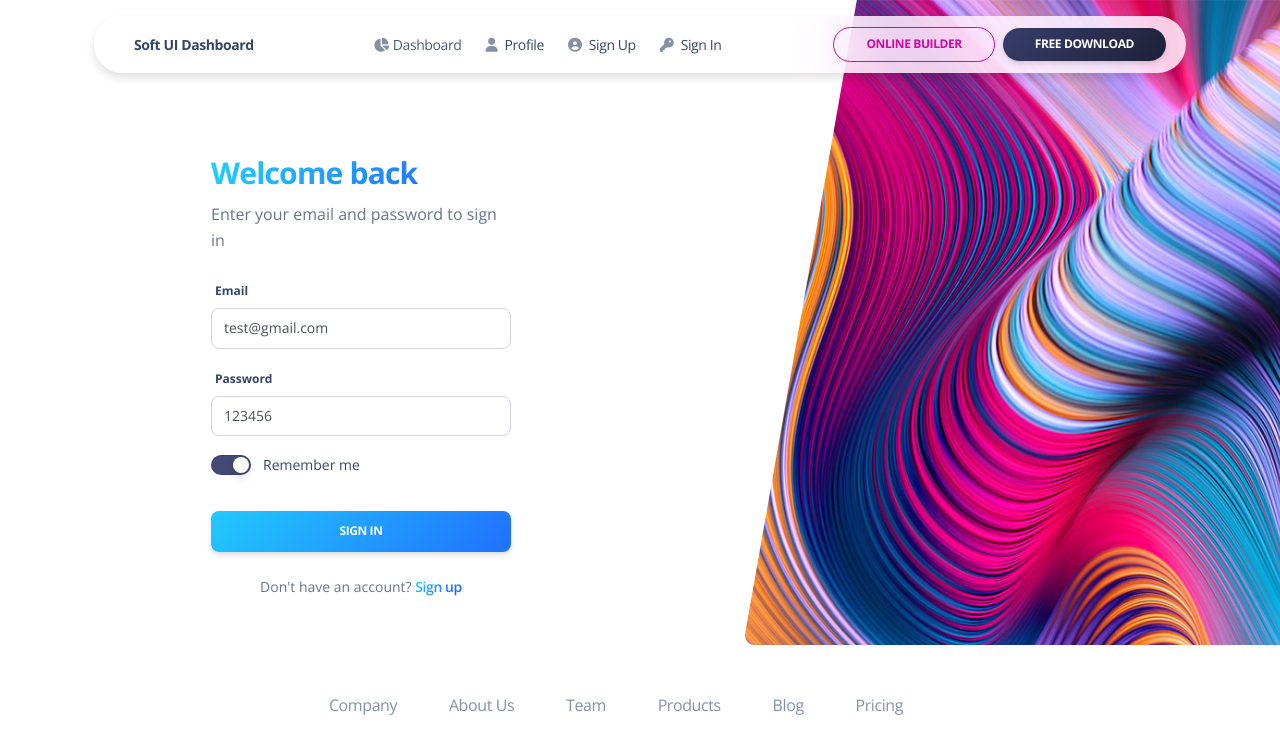
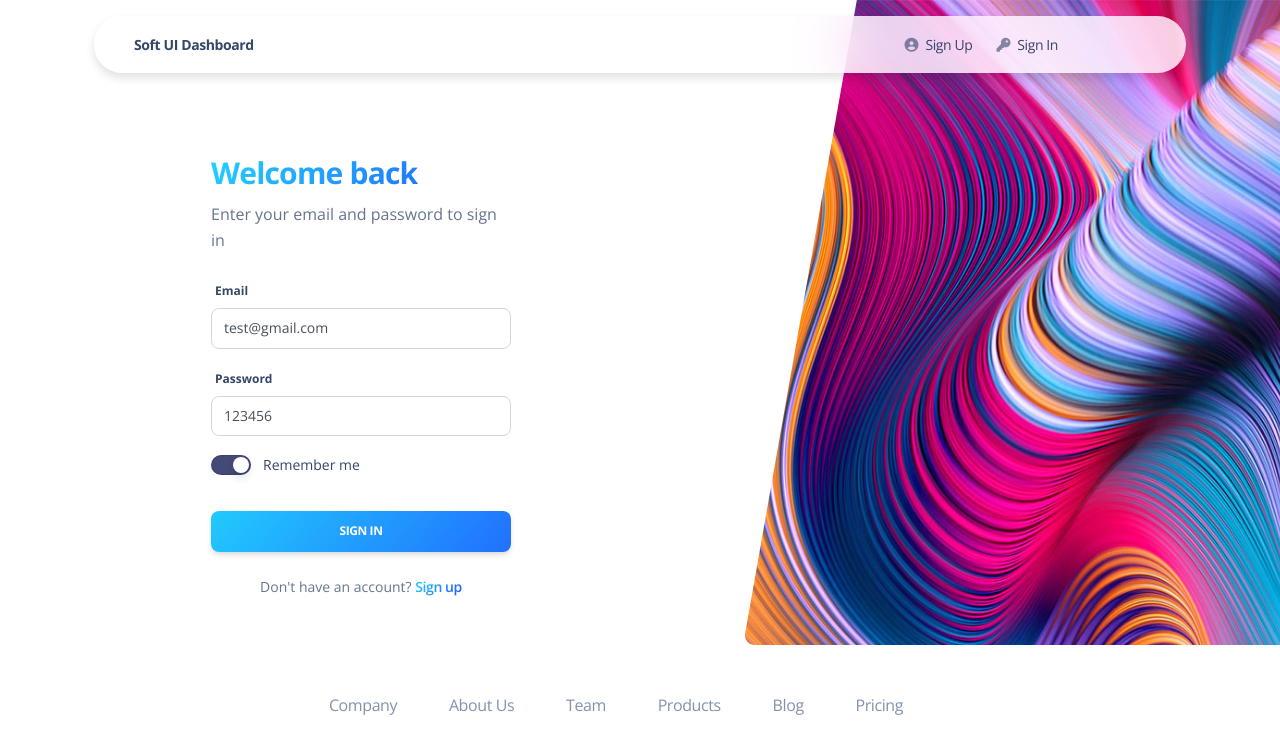
Before and after one commit to atif121/aura, a website: page pages/sign-in.html in a window 1280 px wide. Shown: the top 731 px of the page. Drawn offline with nearby package versions, Linux system fonts and the light colour scheme.

Commit message:
sign in header clean

```diff
--- a/pages/sign-in.html
+++ b/pages/sign-in.html
@@ -57,18 +57,7 @@
             </button>
             <div class="collapse navbar-collapse" id="navigation">
               <ul class="navbar-nav mx-auto ms-xl-auto me-xl-7">
-                <li class="nav-item">
-                  <a class="nav-link d-flex align-items-center me-2 active" aria-current="page" href="../pages/dashboard.html">
-                    <i class="fa fa-chart-pie opacity-6 text-dark me-1"></i>
-                    Dashboard
-                  </a>
-                </li>
-                <li class="nav-item">
-                  <a class="nav-link me-2" href="../pages/profile.html">
-                    <i class="fa fa-user opacity-6 text-dark me-1"></i>
-                    Profile
-                  </a>
-                </li>
+
                 <li class="nav-item">
                   <a class="nav-link me-2" href="../pages/sign-up.html">
                     <i class="fas fa-user-circle opacity-6 text-dark me-1"></i>
@@ -82,14 +71,7 @@
                   </a>
                 </li>
               </ul>
-              <li class="nav-item d-flex align-items-center">
-                <a class="btn btn-round btn-sm mb-0 btn-outline-primary me-2" target="_blank" href="https://www.creative-tim.com/builder?ref=navbar-soft-ui-dashboard">Online Builder</a>
-              </li>
-              <ul class="navbar-nav d-lg-block d-none">
-                <li class="nav-item">
-                  <a href="https://www.creative-tim.com/product/soft-ui-dashboard" class="btn btn-sm btn-round mb-0 me-1 bg-gradient-dark">Free download</a>
-                </li>
-              </ul>
+
             </div>
           </div>
         </nav>
```
